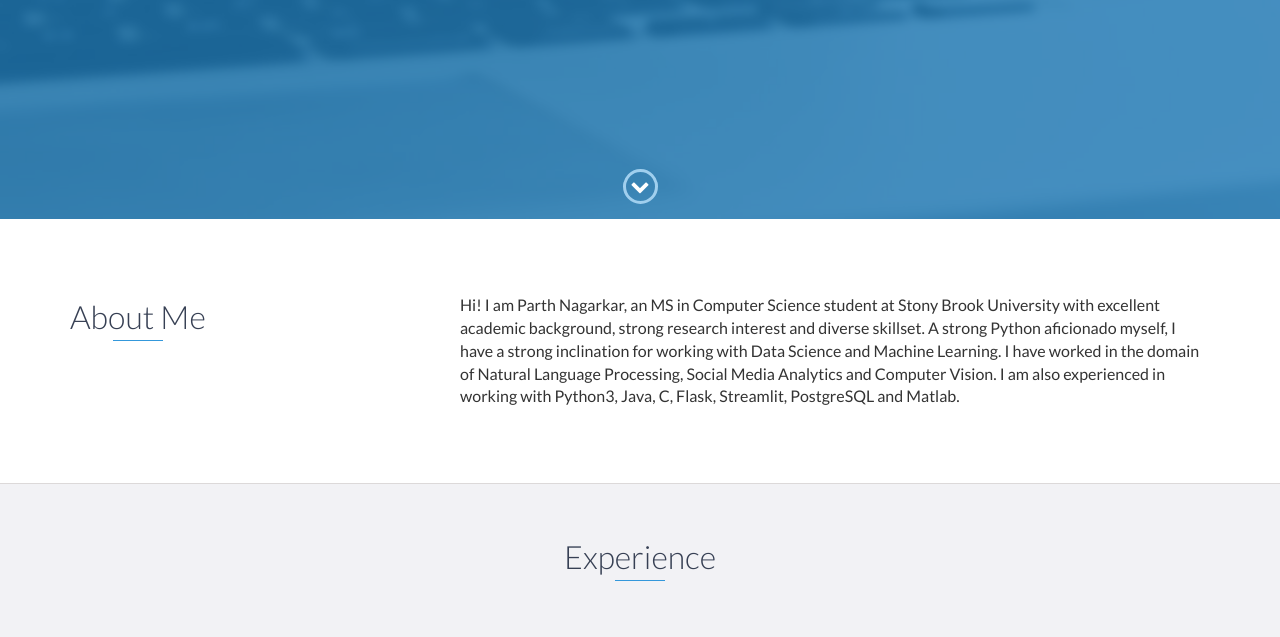
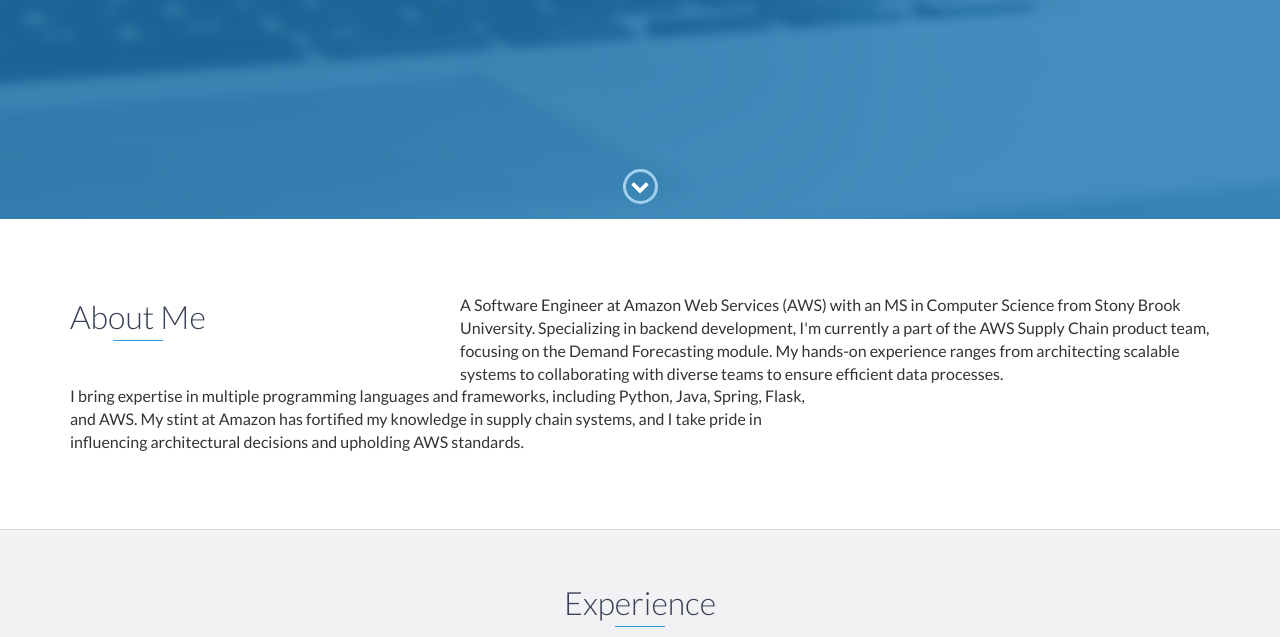
Before and after one commit to parthnagarkar875/parthnagarkar875.github.io, a website: page index.html in a window 1280 px wide. Shown: the part 581-1218 px from the top of the page. Drawn offline with nearby package versions, Linux system fonts and the light colour scheme.

Commit message:
Update index.html

```diff
--- a/index.html
+++ b/index.html
@@ -80,8 +80,11 @@
                     <h2 class="heading">About Me</h2>
                 </div>
                 <div class="col-md-8">
-                        Hi! I am Parth Nagarkar, an MS in Computer Science student at Stony Brook University with excellent academic background, strong research interest and diverse skillset. A strong Python aficionado myself, I have a strong inclination for working with Data Science and Machine Learning. I have worked in the domain of Natural Language Processing, Social Media Analytics and Computer Vision. I am also experienced in working with Python3, Java, C, Flask, Streamlit, PostgreSQL and Matlab.
+                        A Software Engineer at Amazon Web Services (AWS) with an MS in Computer Science from Stony Brook University. Specializing in backend development, I'm currently a part of the AWS Supply Chain product team, focusing on the Demand Forecasting module. My hands-on experience ranges from architecting scalable systems to collaborating with diverse teams to ensure efficient data processes.
                 </div>
+	        <div class="col-md-8">
+			I bring expertise in multiple programming languages and frameworks, including Python, Java, Spring, Flask, and AWS. My stint at Amazon has fortified my knowledge in supply chain systems, and I take pride in influencing architectural decisions and upholding AWS standards.
+		</div>
             </div>
         </div>
     </div>
```
